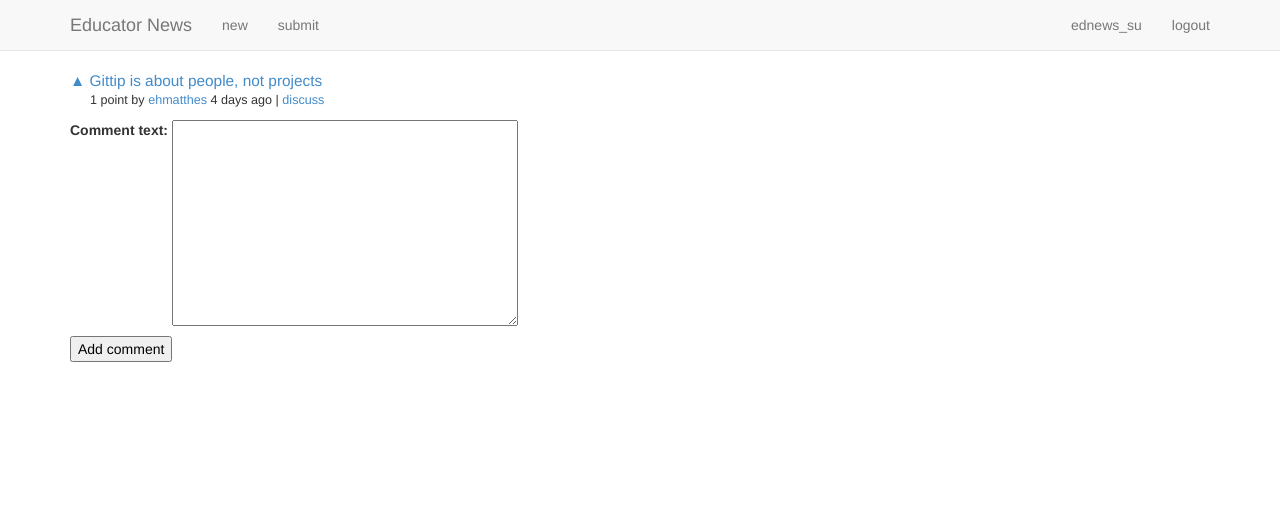
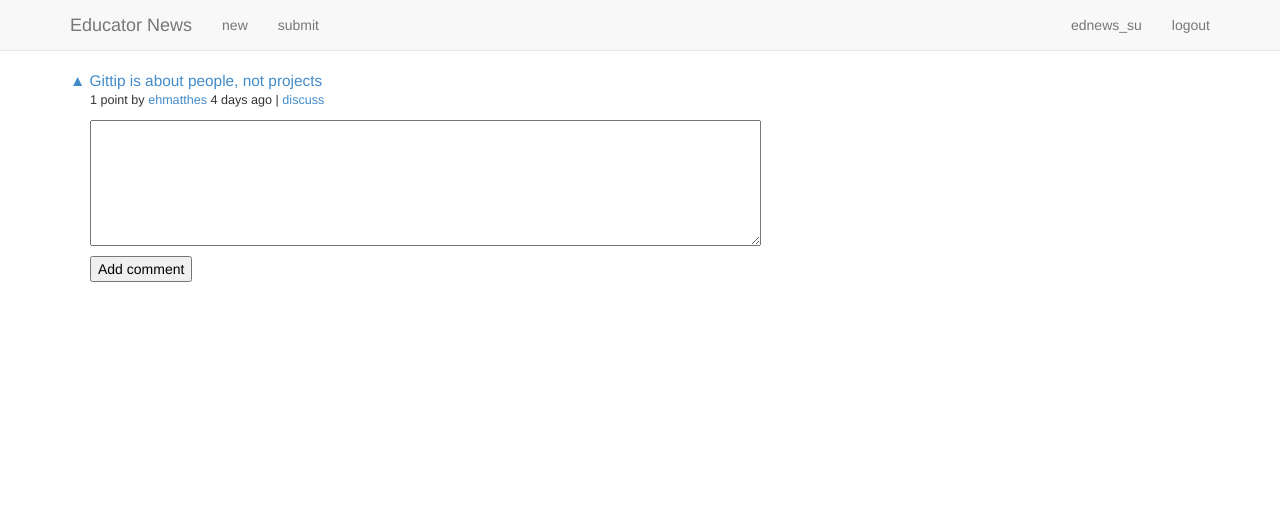
Before and after one commit to ehmatthes/educator_news, a Django app: page /discuss/1/ in a window 1280 px wide. Shown: the top 522 px of the page. Run offline with Django 3.2, Linux system fonts and the light colour scheme; a user stored in the database is signed in; data comes from the database, SQL or seed files in the repository; data that the repository does not hold is empty.

Commit message:
Comment form styled better.

```diff
--- a/educator_news/ed_news/forms.py
+++ b/educator_news/ed_news/forms.py
@@ -34,3 +34,9 @@ class CommentEntryForm(forms.ModelForm):
     class Meta:
         model = Comment
         fields = ('comment_text',)
+        widgets = {
+            'comment_text': forms.Textarea(attrs={'cols': 80, 'rows': 6}),
+            }
+        labels = {
+            'comment_text': '',
+            }
--- a/educator_news/educator_news/static/css/site_styles.css
+++ b/educator_news/educator_news/static/css/site_styles.css
@@ -17,3 +17,7 @@
 .title_without_upvote {
 	 margin-left: 20px;
 }
+
+.comment_entry_form {
+	 margin-left: 20px;
+}
--- a/educator_news/educator_news/static/templates/ed_news/discuss.html
+++ b/educator_news/educator_news/static/templates/ed_news/discuss.html
@@ -23,9 +23,11 @@
 		  <form id='comment_form' method="post" action="{% url 'ed_news:discuss' article.id %}" enctype='multipart/form-data'>
 			 {% csrf_token %}
 
-			 {{ comment_entry_form.as_p }}
+			 <div class='comment_entry_form'>
+				{{ comment_entry_form.as_p }}
+				<p><input type="submit" name='submit' value="Add comment" />
+			 </div>
 
-			 <p><input type="submit" name='submit' value="Add comment" />
 		  </form>
 
 	 {% else %}
```
